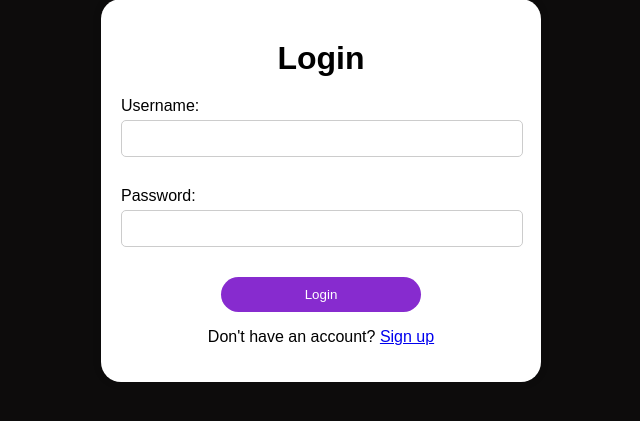
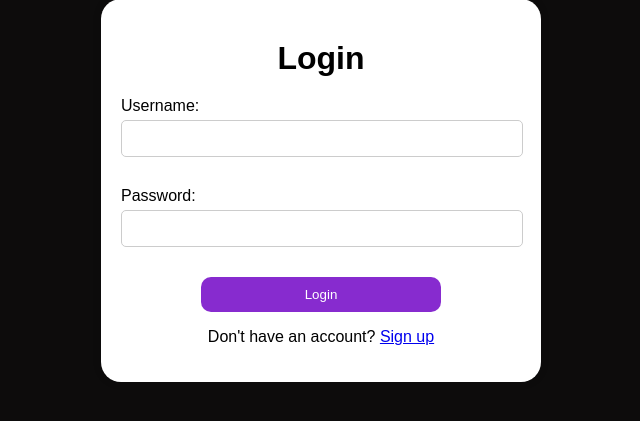
Before and after one commit to Rohit280903/22_Andhadhund_4, a Flask app: template templates/index.html in a window 1280 px wide. Shown: the part 101-522 px from the top of the page, without its empty margins (319-959 px from the left). Run offline with Flask 3, Linux system fonts and the light colour scheme; the template is opened without the code that fills it, so the values that code supplies are empty.

Commit message:
Update styles.css

```diff
--- a/static/styles.css
+++ b/static/styles.css
@@ -38,12 +38,12 @@ input[type="password"] {
 }
 
 button {
-    width: 50%; /* Make button width 60% */
+    width: 60%; /* Make button width 60% */
     padding: 10px;
     background-color: #872BCF;
     color: #fff;
     border: none;
-    border-radius: 20px;
+    border-radius: 10px;
     cursor: pointer;
     display: block; /* Ensure button is block-level element for centering */
     margin: 0 auto; /* Center align button */
```
